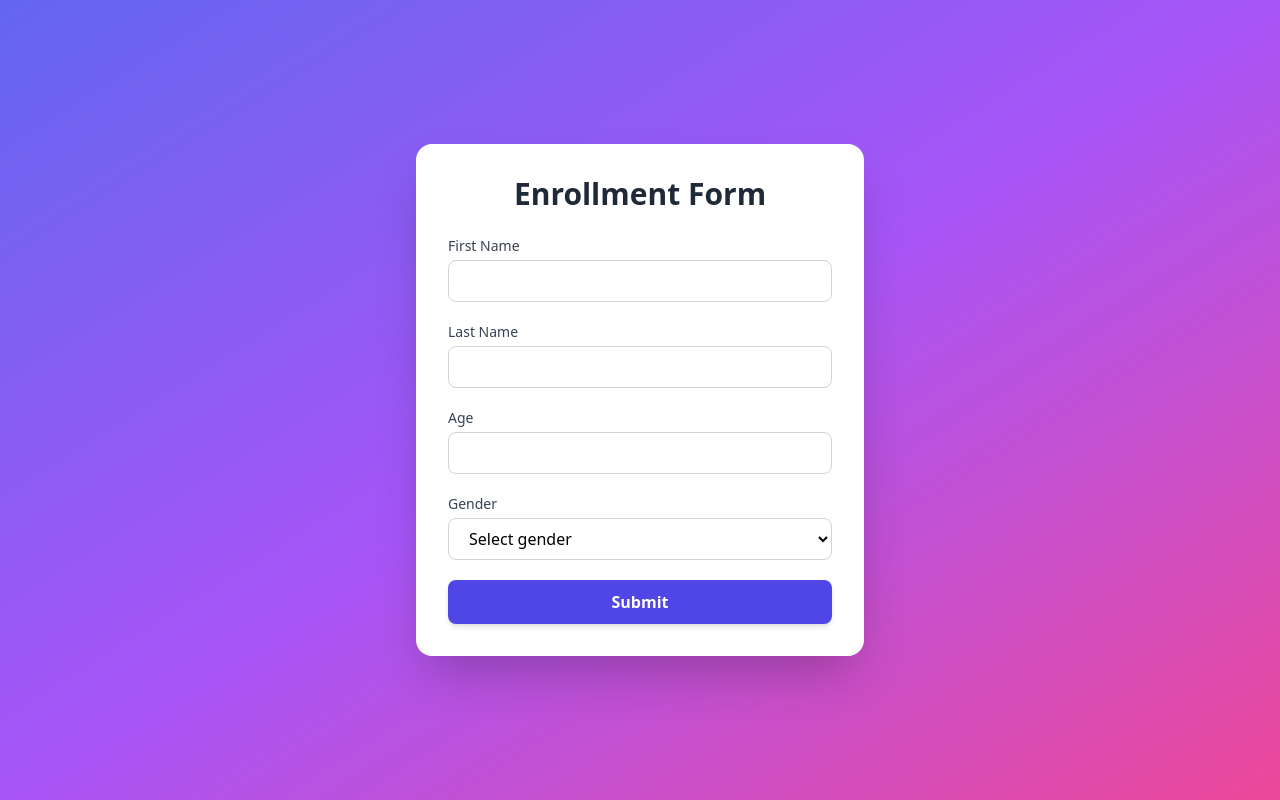
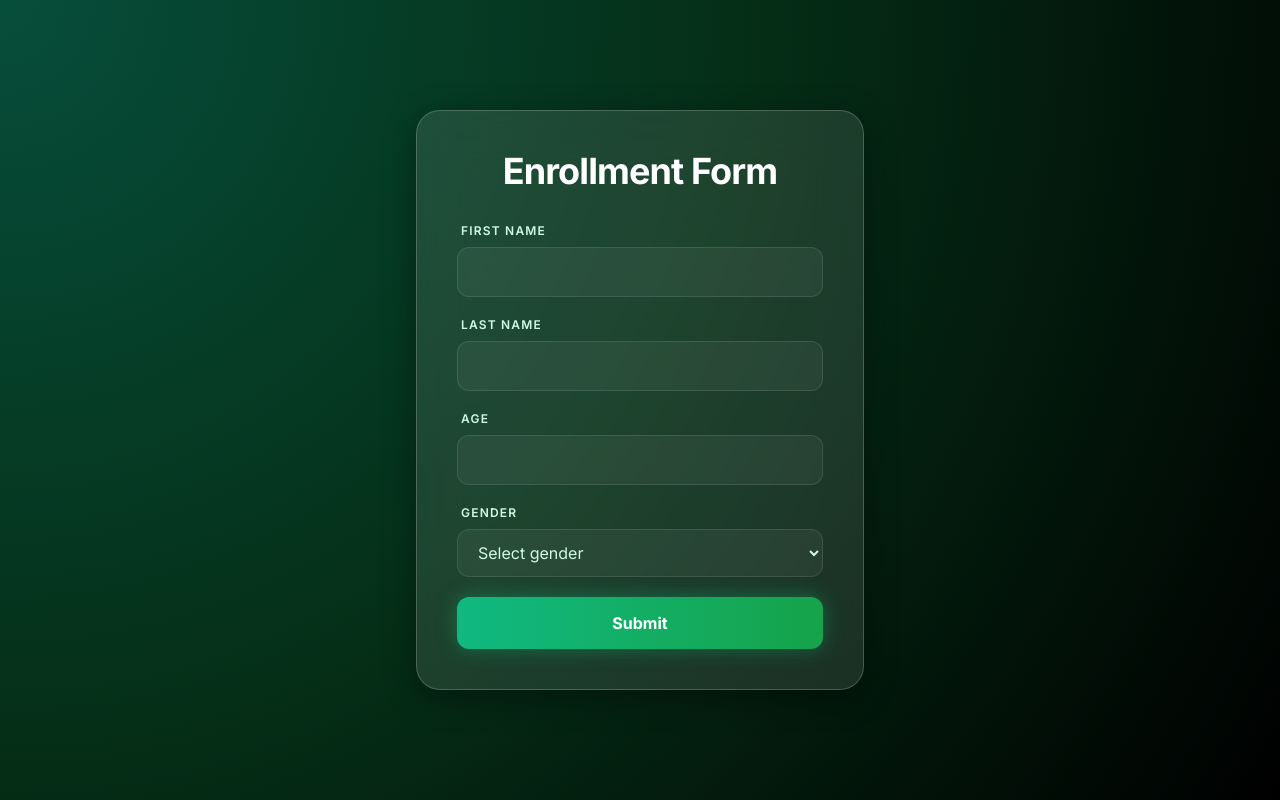
Before and after one commit to ilyssamagay/EmergingTrends, a Django app: page /highschool/ in a window 1280 px wide. Run offline with Django 5.2, Linux system fonts and the light colour scheme; some libraries are stand-ins or nearby versions.

Commit message:
Initial App Setup

```diff
--- a/highschool/templates/enroll.html
+++ b/highschool/templates/enroll.html
@@ -1,80 +1,93 @@
 <!DOCTYPE html>
+
 <html>
+
 <head>
     <meta charset="utf-8" />
     <title>Enrollment Form</title>
     <script src="https://cdn.tailwindcss.com"></script>
+    <link href="https://fonts.googleapis.com/css2?family=Inter:wght@300;400;500;600;700&amp;display=swap"
+        rel="stylesheet" />
+    <link
+        href="https://fonts.googleapis.com/css2?family=Material+Symbols+Outlined:wght,FILL@100..700,0..1&amp;display=swap"
+        rel="stylesheet" />
+    <style>
+        body {
+            font-family: 'Inter', sans-serif;
+        }
+    </style>
 </head>
 
-<body class="min-h-screen flex items-center justify-center bg-gradient-to-br from-indigo-500 via-purple-500 to-pink-500 p-4">
-
-    <div class="bg-white w-full max-w-md rounded-2xl shadow-2xl p-8">
-
-        <h1 class="text-3xl font-bold text-center text-gray-800 mb-6">
+<body
+    class="min-h-screen flex items-center justify-center bg-[radial-gradient(circle_at_top_left,_var(--tw-gradient-stops))] from-emerald-900 via-green-950 to-black p-6">
+    <div
+        class="bg-white/10 backdrop-blur-xl w-full max-w-md rounded-3xl border border-white/20 shadow-[0_8px_32px_0_rgba(0,0,0,0.37)] p-10">
+        <h1 class="text-4xl font-extrabold text-center text-white mb-8 tracking-tight">
             Enrollment Form
         </h1>
-
-        <form method="post" class="space-y-5">
+        <form class="space-y-5" method="post">
             {% csrf_token %}
 
             <div>
-                <label class="block text-sm font-medium text-gray-700 mb-1">
+                <label class="block text-xs font-semibold text-emerald-100 uppercase tracking-widest mb-2 ml-1">
                     First Name
                 </label>
-                <input type="text" name="firstname" required
-                    class="w-full px-4 py-2 border border-gray-300 rounded-lg focus:outline-none focus:ring-2 focus:ring-indigo-500 focus:border-indigo-500 transition">
+                <input
+                    class="w-full px-4 py-3 bg-white/5 border border-white/10 rounded-xl text-white placeholder-emerald-200/50 focus:outline-none focus:ring-2 focus:ring-emerald-500/50 focus:border-emerald-500/50 transition-all duration-300"
+                    name="firstname" required="" type="text" />
             </div>
-
             <div>
-                <label class="block text-sm font-medium text-gray-700 mb-1">
+                <label class="block text-xs font-semibold text-emerald-100 uppercase tracking-widest mb-2 ml-1">
                     Last Name
                 </label>
-                <input type="text" name="lastname" required
-                    class="w-full px-4 py-2 border border-gray-300 rounded-lg focus:outline-none focus:ring-2 focus:ring-indigo-500 focus:border-indigo-500 transition">
+                <input
+                    class="w-full px-4 py-3 bg-white/5 border border-white/10 rounded-xl text-white placeholder-emerald-200/50 focus:outline-none focus:ring-2 focus:ring-emerald-500/50 focus:border-emerald-500/50 transition-all duration-300"
+                    name="lastname" required="" type="text" />
             </div>
-
             <div>
-                <label class="block text-sm font-medium text-gray-700 mb-1">
+                <label class="block text-xs font-semibold text-emerald-100 uppercase tracking-widest mb-2 ml-1">
                     Age
                 </label>
-                <input type="number" name="age" min="0" required
-                    class="w-full px-4 py-2 border border-gray-300 rounded-lg focus:outline-none focus:ring-2 focus:ring-indigo-500 focus:border-indigo-500 transition">
+                <input
+                    class="w-full px-4 py-3 bg-white/5 border border-white/10 rounded-xl text-white placeholder-emerald-200/50 focus:outline-none focus:ring-2 focus:ring-emerald-500/50 focus:border-emerald-500/50 transition-all duration-300"
+                    min="0" name="age" required="" type="number" />
             </div>
-
             <div>
-                <label class="block text-sm font-medium text-gray-700 mb-1">
+                <label class="block text-xs font-semibold text-emerald-100 uppercase tracking-widest mb-2 ml-1">
                     Gender
                 </label>
-                <select name="gender" required
-                    class="w-full px-4 py-2 border border-gray-300 rounded-lg bg-white focus:outline-none focus:ring-2 focus:ring-indigo-500 focus:border-indigo-500 transition">
-                    <option value="">Select gender</option>
-                    <option value="male">Male</option>
-                    <option value="female">Female</option>
-                    <option value="other">Other</option>
+                <select
+                    class="w-full px-4 py-3 bg-white/5 border border-white/10 rounded-xl text-emerald-100 placeholder-emerald-200/50 focus:outline-none focus:ring-2 focus:ring-emerald-500/50 focus:border-emerald-500/50 transition-all duration-300"
+                    name="gender" required="">
+                    <option class ="text-black" value="">Select gender</option>
+                    <option class ="text-black" value="male">Male</option>
+                    <option class ="text-black" value="female">Female</option>
+                    <option class ="text-black" value="other">Other</option>
                 </select>
             </div>
-
-            <button type="submit"
-                class="w-full bg-indigo-600 text-white py-2.5 rounded-lg font-semibold hover:bg-indigo-700 active:scale-[0.98] transition duration-200 shadow-md">
+            <button
+                class="w-full bg-gradient-to-r from-emerald-500 to-green-600 text-white py-3.5 rounded-xl font-bold hover:from-emerald-400 hover:to-green-500 active:scale-[0.97] transition-all duration-300 shadow-[0_0_20px_rgba(16,185,129,0.4)] hover:shadow-[0_0_25px_rgba(16,185,129,0.6)] mt-4"
+                type="submit">
                 Submit
             </button>
         </form>
 
         {% if submitted %}
-        <div class="mt-8 p-5 bg-indigo-50 rounded-xl border border-indigo-200">
-            <h2 class="text-lg font-semibold text-indigo-700 mb-3">
+        <div class="mt-10 p-6 bg-emerald-500/10 backdrop-blur-md rounded-2xl border border-emerald-500/20">
+            <h2 class="text-lg font-bold text-emerald-400 mb-4 flex items-center gap-2"><span
+                    class="material-symbols-outlined text-emerald-400">verified_user</span>
                 Submission Details
             </h2>
-            <ul class="space-y-1 text-gray-700 text-sm">
-                <li><strong>First name:</strong> {{ firstname }}</li>
-                <li><strong>Last name:</strong> {{ lastname }}</li>
-                <li><strong>Age:</strong> {{ age }}</li>
-                <li><strong>Gender:</strong> {{ gender }}</li>
+            <ul class="space-y-2 text-emerald-50/90 text-sm">
+                <li><strong class="text-emerald-300 font-medium">First name:</strong> {{ firstname }}</li>
+                <li><strong class="text-emerald-300 font-medium">Last name:</strong> {{ lastname }}</li>
+                <li><strong class="text-emerald-300 font-medium">Age:</strong> {{ age }}</li>
+                <li><strong class="text-emerald-300 font-medium">Gender:</strong> {{ gender }}</li>
             </ul>
         </div>
         {% endif %}
 
     </div>
+</body>
 
-</body>
 </html>
--- a/highschool/urls.py
+++ b/highschool/urls.py
@@ -3,5 +3,5 @@ from . import views
 
 
 urlpatterns =[
-    path('', views.enroll)
+    path('', views.enroll),
 ]
--- a/mywebsite/urls.py
+++ b/mywebsite/urls.py
@@ -20,6 +20,7 @@ from django.conf import settings
 
 urlpatterns = [
     path('admin/', admin.site.urls),
+    path('', include('theme.urls')),
     path('highschool/', include('highschool.urls')),
     path('elementary/', include('elementary.urls'))
 ]
--- a/theme/templates/base.html
+++ b/theme/templates/base.html
@@ -19,7 +19,7 @@
 
 <div class="container mx-auto">
     <section class="flex items-center justify-center h-screen">
-        <h1 class="text-5xl">Django + haha = ❤️</h1>
+        <h1 class="text-5xl">BURGIRRRR</h1>
     </section>
 </div>
 </body>
```
Also changed, not shown: db.sqlite3, highschool/views.py (line endings or trailing spaces).
